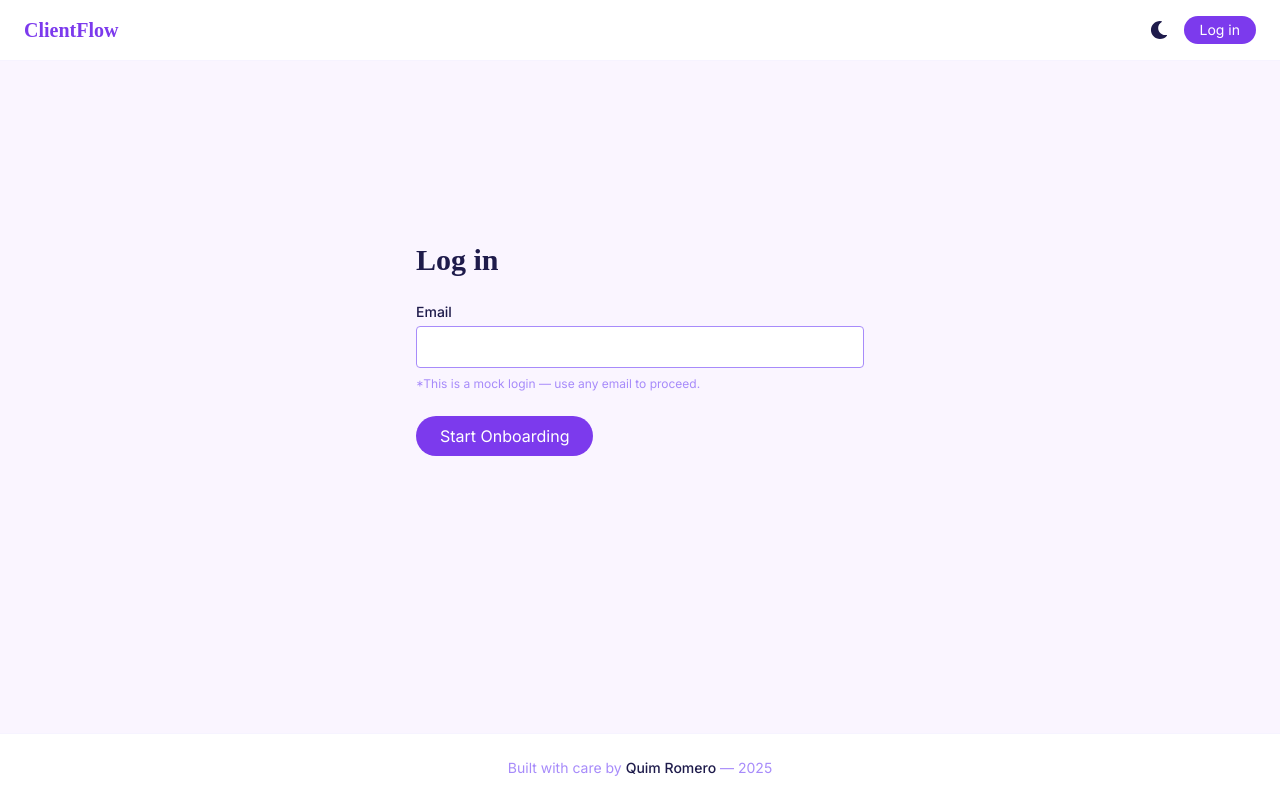
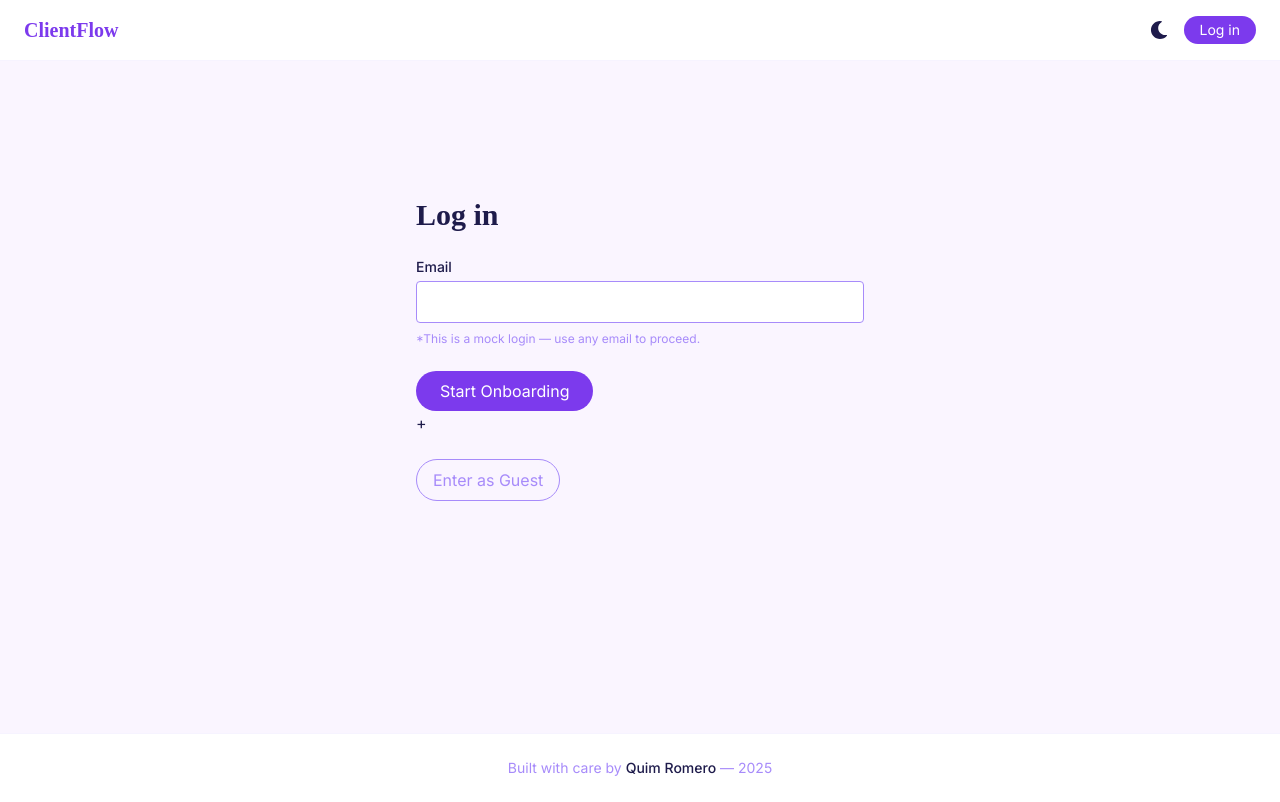
Before and after one commit to quim-romero/clientflow, a React (Vite) app: page /login in a window 1280 px wide. Built offline with nearby package versions, Linux system fonts and the light colour scheme; a web font is replaced by a local one.

Commit message:
feat(demo): Guest login button + data prefill with public seed

```diff
--- a/src/features/onboarding/Step1.tsx
+++ b/src/features/onboarding/Step1.tsx
@@ -3,6 +3,7 @@ import { useForm } from "react-hook-form";
 import { zodResolver } from "@hookform/resolvers/zod";
 import { useOnboardingStore } from "../../store/onboardingStore";
 import { motion } from "framer-motion";
+import { demoSeed } from "../../seed/demo";
 
 const schema = z.object({
   name: z.string().min(2, "Name is too short"),
@@ -21,6 +22,7 @@ export default function Step1() {
     register,
     handleSubmit,
     formState: { errors },
+    reset,
   } = useForm<FormData>({
     resolver: zodResolver(schema),
     defaultValues: {
@@ -35,6 +37,18 @@ export default function Step1() {
     nextStep();
   };
 
+  const handlePrefill = () => {
+    updateData(demoSeed);
+    reset(
+      {
+        name: (demoSeed as Partial<FormData>).name ?? "",
+        company: (demoSeed as Partial<FormData>).company ?? "",
+        goals: (demoSeed as Partial<FormData>).goals ?? "",
+      },
+      { keepErrors: false, keepDirty: false, keepTouched: false }
+    );
+  };
+
   return (
     <motion.section
       initial={{ opacity: 0, y: 20 }}
@@ -46,6 +60,17 @@ export default function Step1() {
       <h2 className="text-2xl font-display font-bold mb-6">
         Let’s get started
       </h2>
+
+      <div className="mb-4">
+        <button
+          type="button"
+          onClick={handlePrefill}
+          className="text-sm px-3 py-1 rounded-full border border-muted text-muted hover:bg-muted/10"
+        >
+          Prefill demo
+        </button>
+      </div>
+
       <form onSubmit={handleSubmit(onSubmit)} className="space-y-6">
         <div>
           <label htmlFor="name" className="block text-sm font-medium">
--- a/src/pages/Login.tsx
+++ b/src/pages/Login.tsx
@@ -4,6 +4,7 @@ import { useForm } from "react-hook-form";
 
 export default function Login() {
   const setUser = useOnboardingStore((s) => s.setUser);
+  const setStep = useOnboardingStore((s) => s.setStep);
   const reset = useOnboardingStore((s) => s.reset);
   const navigate = useNavigate();
   const { register, handleSubmit } = useForm<{ email: string }>();
@@ -38,6 +39,21 @@ export default function Login() {
             Start Onboarding
           </button>
         </form>
+        +{" "}
+        <div className="mt-6 flex gap-3">
+          <button
+            type="button"
+            onClick={() => {
+              reset();
+              setUser("guest@clientflow.io");
+              setStep(1);
+              navigate("/onboarding");
+            }}
+            className="px-4 py-2 rounded-full border border-muted text-muted hover:bg-muted/10 transition"
+          >
+            Enter as Guest
+          </button>
+        </div>
       </div>
     </main>
   );
--- /dev/null
+++ b/src/seed/demo.ts
@@ -0,0 +1,10 @@
+import type {} from "../store/onboardingStore";
+
+export const demoSeed = {
+  name: "Alex Rivera",
+  company: "Studio Orbital",
+  goals: "Launch a landing page and optimize recruitment in 3 weeks.",
+  communication: "email",
+  availability: "Mon–Fri 10–18 CET",
+  tools: "Figma, Notion, Loom",
+} as const;
```
